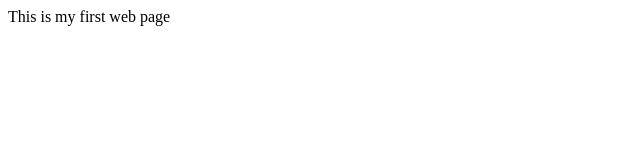
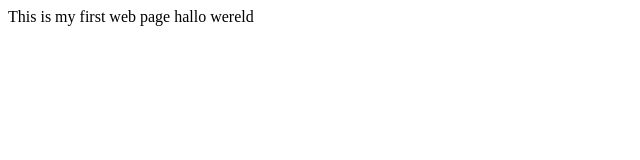
Before and after one commit to StefanVerbeek/Basis-tutorial, a plain HTML site: page index.html in a window 1280 px wide. Shown: the whole page, without its empty margins (0-640 px from the left). Drawn offline with Linux system fonts and the light colour scheme.

Commit message:
+hallo wereld

```diff
--- a/index.html
+++ b/index.html
@@ -3,5 +3,6 @@
   <title>Hatsa flats</title>
 <body>
     This is my first web page
+  hallo wereld
 </body>
 </html>
```
